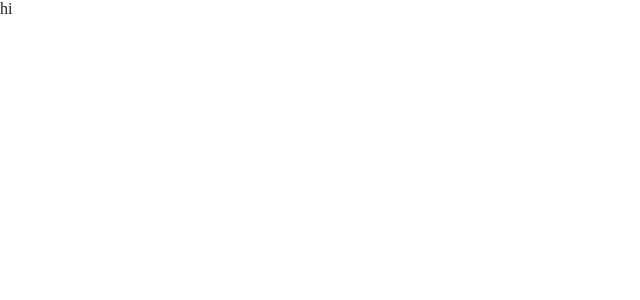
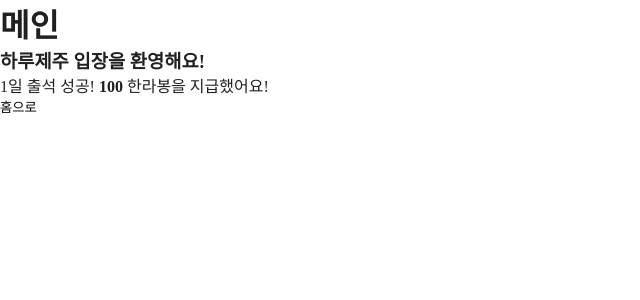
Before and after one commit to TourContest/Frontend, a React (Vite) app: page /main in a window 1280 px wide. Shown: the top 300 px of the page, without its empty margins (0-640 px from the left). Built offline with nearby package versions, Linux system fonts and the light colour scheme; a web font is replaced by a local one.

Commit message:
스타일 제외 모달 창 개발 초기

```diff
--- a/src/pages/main/Main.tsx
+++ b/src/pages/main/Main.tsx
@@ -1,3 +1,33 @@
+import { useState, useEffect } from "react";
+import { useCheckIn } from "src/features/main/useCheckIn";
+import CheckInModal from "src/components/modal/CheckInModal";
+
 export default function Main() {
-  return <div>hi</div>;
+  const { state, claim } = useCheckIn();
+  const [open, setOpen] = useState(false);
+
+  useEffect(() => {
+    if (state.shouldOpen) {
+      setOpen(true);
+    }
+  }, [state.shouldOpen]);
+
+  return (
+    <div>
+      {/* 여기는 일단 나중에.. */}
+      <h1>메인</h1>
+
+      <CheckInModal
+        open={open}
+        day={state.day}
+        reward={state.reward}
+        bonus={state.bonus}
+        onClose={() => setOpen(false)}
+        onClaim={() => {
+          claim();
+          setOpen(false);
+        }}
+      />
+    </div>
+  );
 }
```
